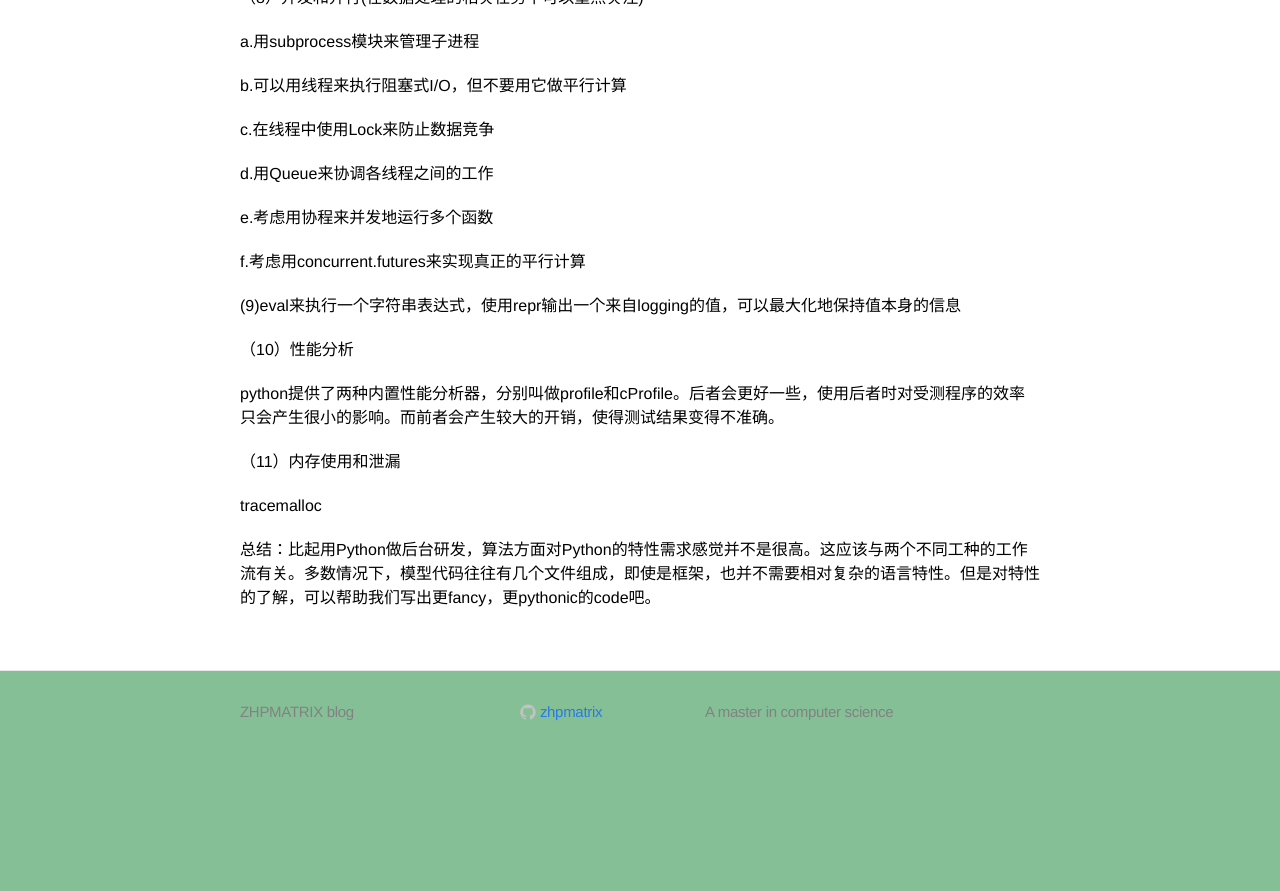
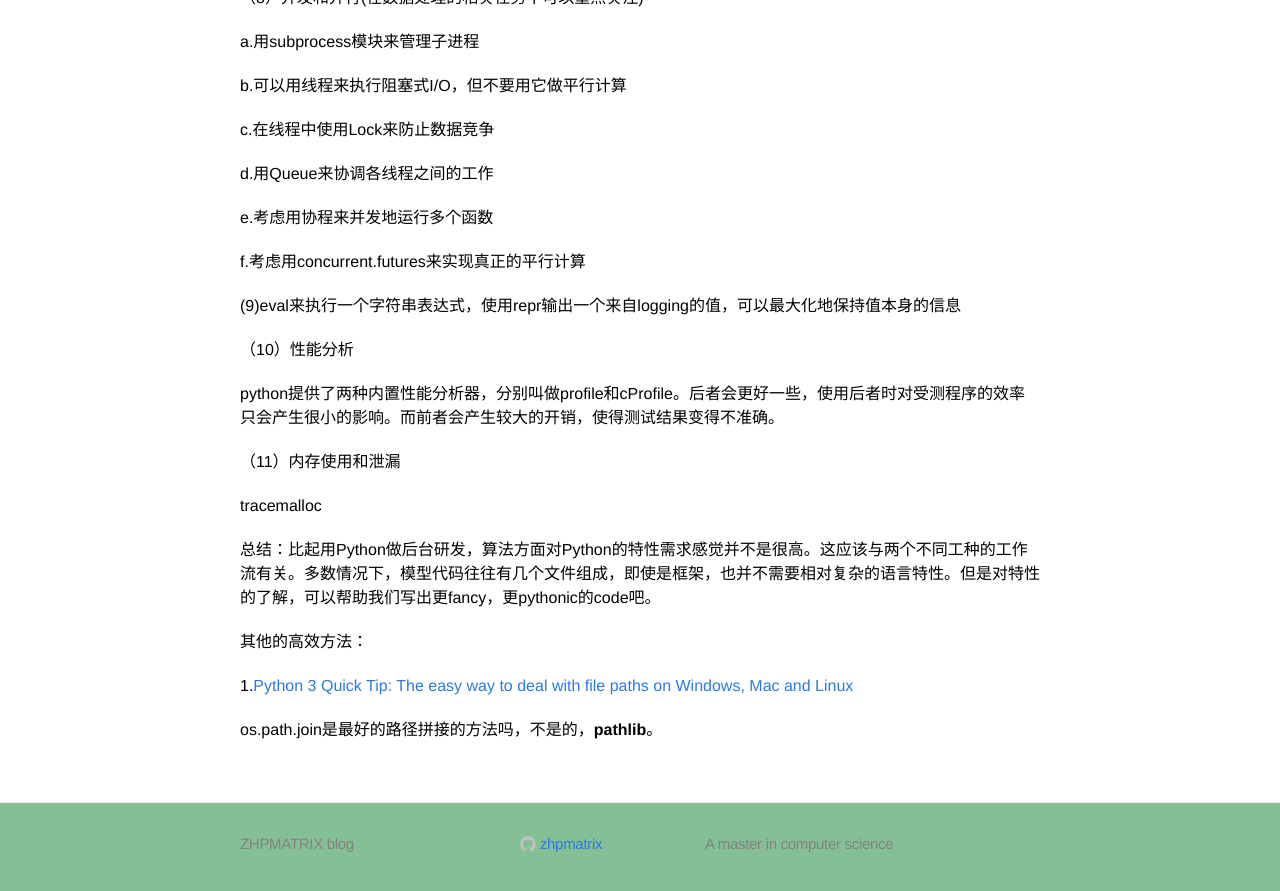
Before and after one commit to zhpmatrix/zhpmatrix.github.io, a Jekyll site: the page built from _posts/2019-07-04-python-efficient-coding.md, in a window 1280 px wide and 900 px high, scrolled down 2029 px. Shown: the top 891 px of the window. Built offline with Jekyll 4.4.1, drawn with Linux system fonts in a browser that asks for light colours; comment, search, counter and statistics services are not loaded; before the commit the page ends 2797 px from its top, so only the background shows below that.

Commit message:
add new ref

```diff
--- a/_posts/2019-07-04-python-efficient-coding.md
+++ b/_posts/2019-07-04-python-efficient-coding.md
@@ -121,3 +121,9 @@ python提供了两种内置性能分析器，分别叫做profile和cProfile。
 tracemalloc
 
 总结：比起用Python做后台研发，算法方面对Python的特性需求感觉并不是很高。这应该与两个不同工种的工作流有关。多数情况下，模型代码往往有几个文件组成，即使是框架，也并不需要相对复杂的语言特性。但是对特性的了解，可以帮助我们写出更fancy，更pythonic的code吧。
+
+其他的高效方法：
+
+1.[Python 3 Quick Tip: The easy way to deal with file paths on Windows, Mac and Linux](https://medium.com/@ageitgey/python-3-quick-tip-the-easy-way-to-deal-with-file-paths-on-windows-mac-and-linux-11a072b58d5f)
+
+os.path.join是最好的路径拼接的方法吗，不是的，**pathlib**。
```
